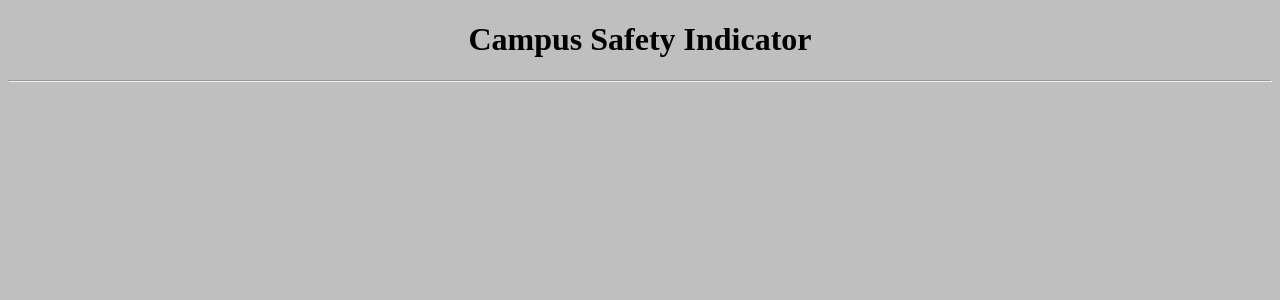
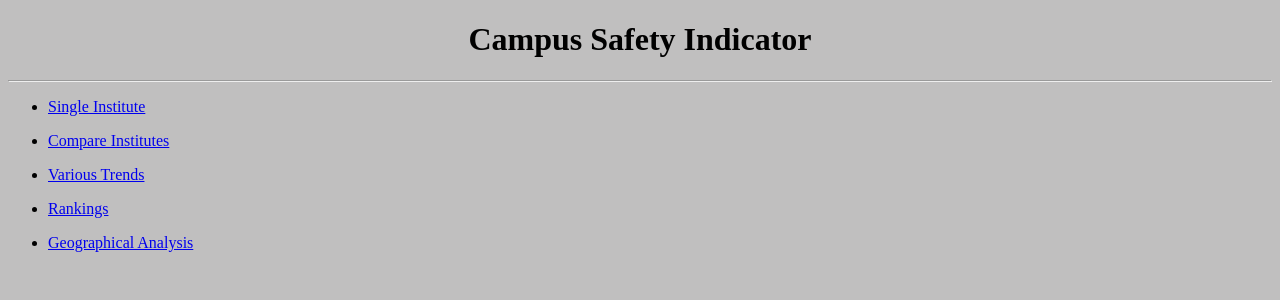
Before and after one commit to gayatrib12/campus-safety-indicator, a Flask app: page / in a window 1280 px wide. Shown: the top 300 px of the page. Run offline with Flask 2, Linux system fonts and the light colour scheme; some libraries are stand-ins or nearby versions.

Commit message:
added link to all pages on index page

```diff
--- a/backend/run.py
+++ b/backend/run.py
@@ -111,7 +111,7 @@ def instituteList():
 
 
 @app.route('/trends', methods=['GET', 'POST'])
-def getTrends():
+def trends():
     result = None
     title = 'Trends'
 
--- a/backend/templates/index.html
+++ b/backend/templates/index.html
@@ -1 +1,33 @@
 {% extends "base.html" %}
+
+{% block content %}
+<div>
+    <ul class='main-nav__item'>
+        <li>
+            <a href="{{ url_for('institute') }}">
+                <p>Single Institute</p>
+            </a>
+        </li>
+        <li>
+            <a href="{{ url_for('compare') }}">
+                <p>Compare Institutes</p>
+            </a>
+        </li>
+        <li>
+            <a href="{{ url_for('trends') }}">
+                <p>Various Trends</p>
+            </a>
+        </li>
+        <li>
+            <a href="{{ url_for('ranking') }}">
+                <p>Rankings</p>
+            </a>
+        </li>
+        <li>
+            <a href="{{ url_for('geographical') }}">
+                <p>Geographical Analysis</p>
+            </a>
+        </li>
+    </ul>
+</div>
+{% endblock %}
```
